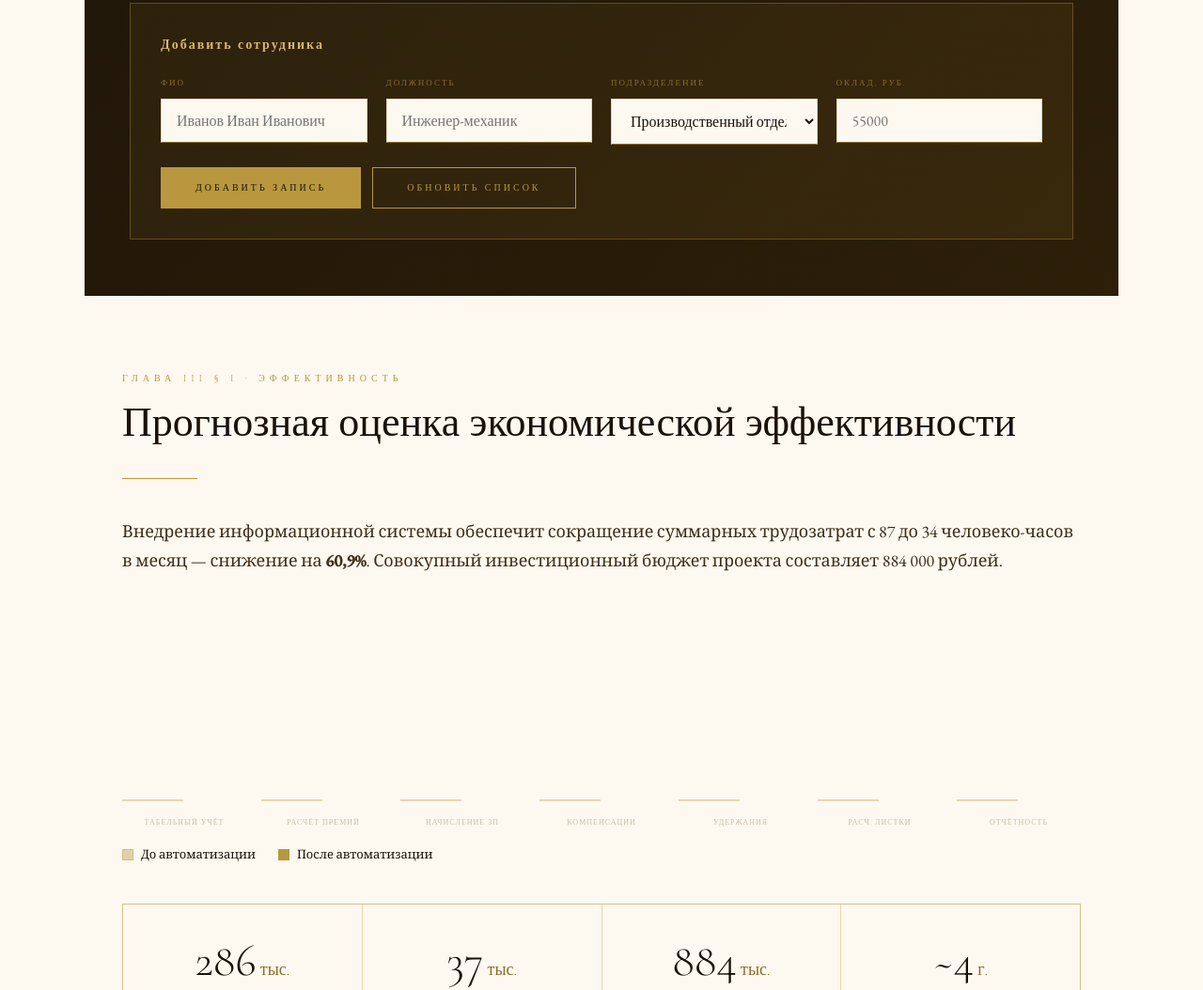
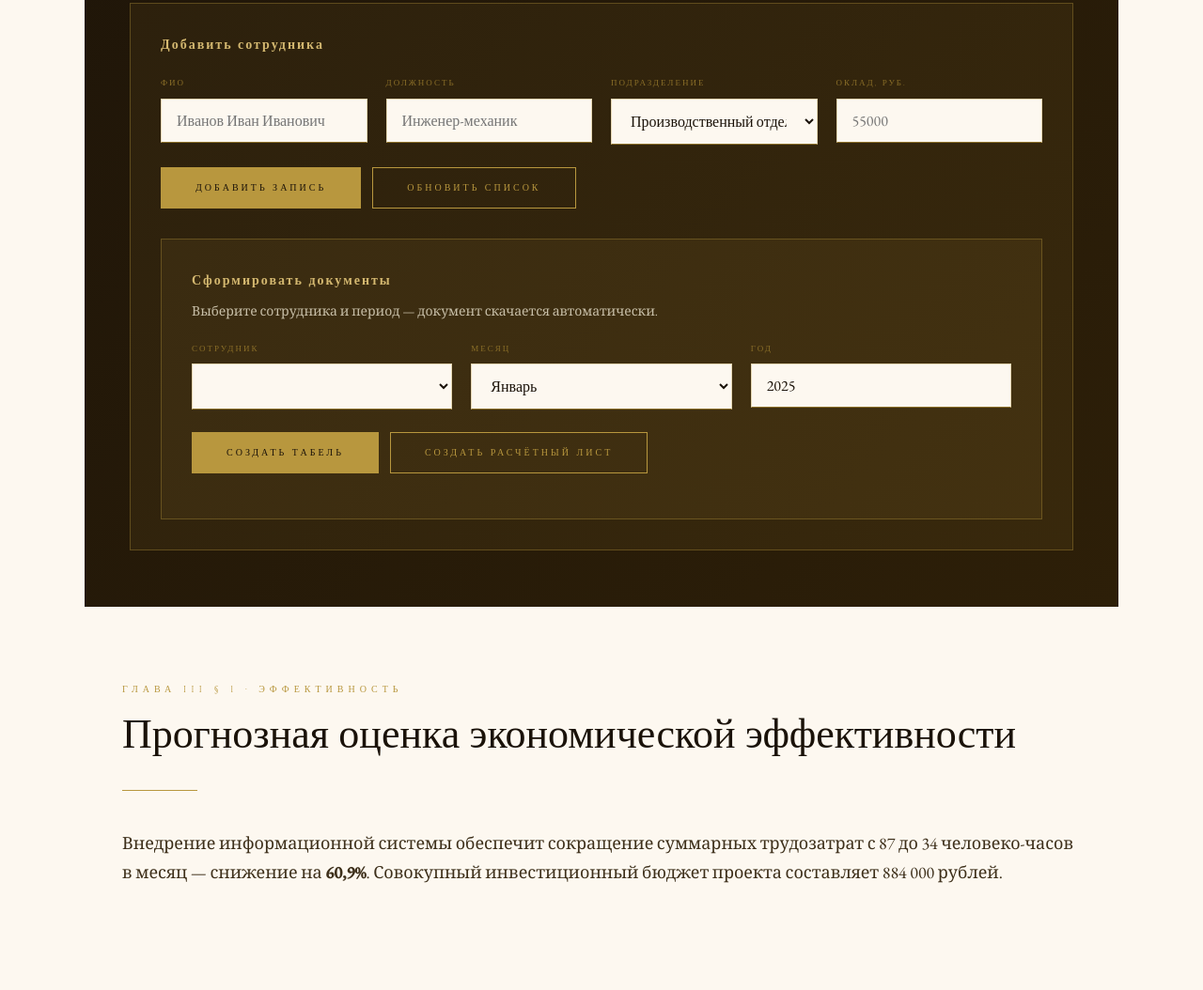
Before and after one commit to oskenhood/index, a plain HTML site: page index.html in a window 1280 px wide. Shown: the part 5661-6715 px from the top of the page at 94% size. Drawn offline with nearby package versions, Linux system fonts and the light colour scheme; no server answers.

Commit message:
index.html
Added a section for document generation with employee and month selection.

```diff
--- a/index.html
+++ b/index.html
@@ -838,6 +838,37 @@
         <button class="btn btn-primary" onclick="addEmployee()">Добавить запись</button>
         <button class="btn" onclick="loadEmployees()">Обновить список</button>
       </div>
+      <!-- ДОКУМЕНТЫ -->
+      <div style="background:rgba(184,151,62,0.08); border:1px solid var(--divider); padding:32px; margin-top:32px;">
+        <h3 style="color:var(--gold-lt); margin-bottom:8px;">Сформировать документы</h3>
+        <p style="color:var(--warm-gray); font-size:14px; margin-bottom:20px;">Выберите сотрудника и период — документ скачается автоматически.</p>
+        <div class="form-row" style="margin-bottom:20px;">
+          <div class="field">
+            <label style="color:var(--gold-dk)">Сотрудник</label>
+            <select id="doc-employee"></select>
+          </div>
+          <div class="field">
+            <label style="color:var(--gold-dk)">Месяц</label>
+            <select id="doc-month">
+              <option value="1">Январь</option><option value="2">Февраль</option>
+              <option value="3">Март</option><option value="4">Апрель</option>
+              <option value="5">Май</option><option value="6">Июнь</option>
+              <option value="7">Июль</option><option value="8">Август</option>
+              <option value="9">Сентябрь</option><option value="10">Октябрь</option>
+              <option value="11">Ноябрь</option><option value="12">Декабрь</option>
+            </select>
+          </div>
+          <div class="field">
+            <label style="color:var(--gold-dk)">Год</label>
+            <input type="number" id="doc-year" value="2025" min="2020" max="2030">
+          </div>
+        </div>
+        <div class="btn-group">
+          <button class="btn btn-primary" onclick="createTimesheet()">Создать Табель</button>
+          <button class="btn" onclick="createPayslip()">Создать Расчётный лист</button>
+        </div>
+        <div id="doc-status" style="margin-top:16px; font-family:Cinzel,serif; font-size:10px; letter-spacing:2px; color:var(--gold-lt);"></div>
+      </div>
     </div>
   </div>
 
```
